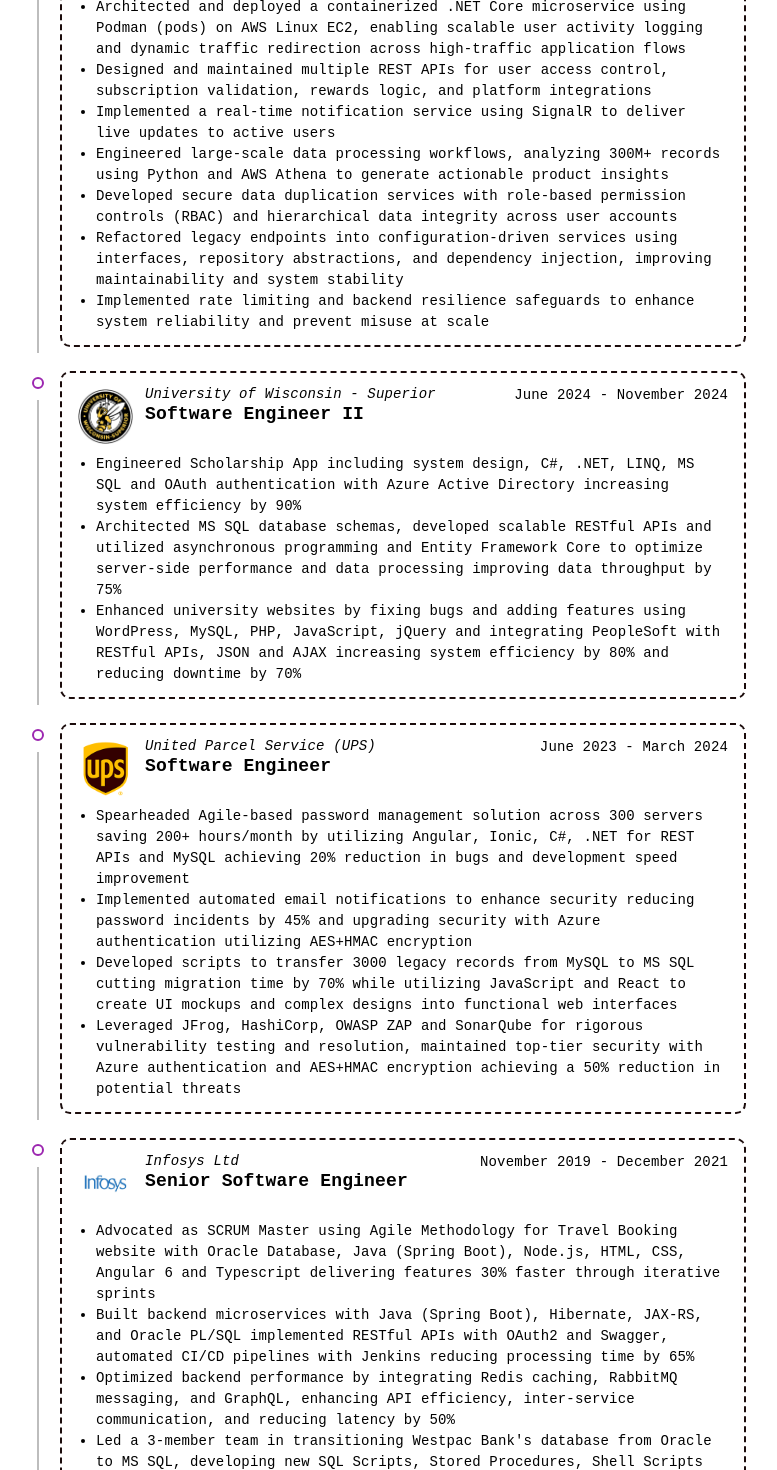
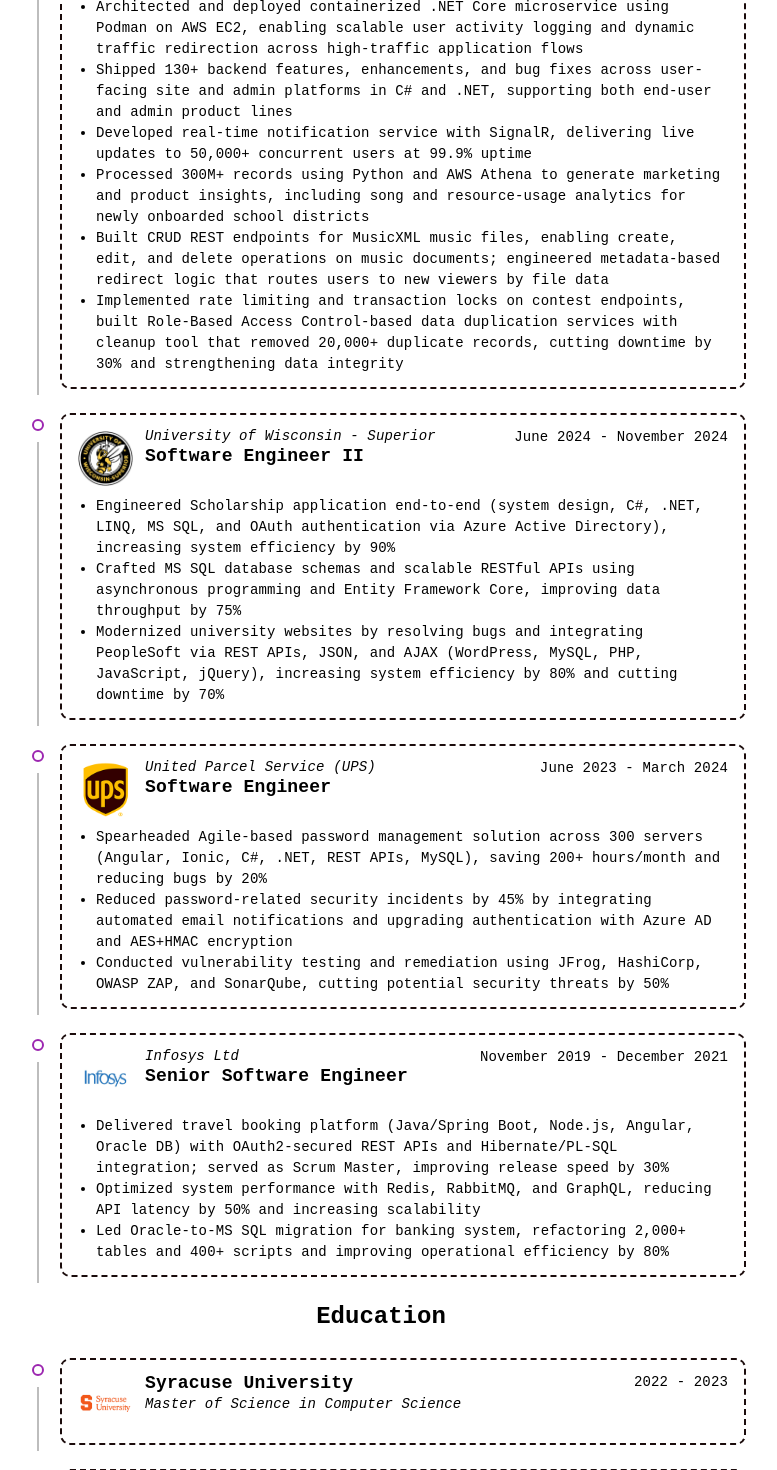
Before and after one commit to RobMinister/PersonalPortfolio, a React (Vite) app: page / in a window 1280 px wide. Shown: the part 2160-3630 px from the top of the page, without its empty margins (259-1036 px from the left). Built offline with nearby package versions, Linux system fonts and the light colour scheme.

Commit message:
Refactor job descriptions for clarity and conciseness

```diff
--- a/src/data/content.js
+++ b/src/data/content.js
@@ -205,14 +205,13 @@
     role: "Backend Software Engineer",
     date: "May 2025 - Present",
     description: [
-      "Architected and deployed a containerized .NET Core microservice using Podman (pods) on AWS Linux EC2, enabling scalable user activity logging and dynamic traffic redirection across high-traffic application flows",
-      "Designed and maintained multiple REST APIs for user access control, subscription validation, rewards logic, and platform integrations",
-      "Implemented a real-time notification service using SignalR to deliver live updates to active users",
-      "Engineered large-scale data processing workflows, analyzing 300M+ records using Python and AWS Athena to generate actionable product insights",
-      "Developed secure data duplication services with role-based permission controls (RBAC) and hierarchical data integrity across user accounts",
-      "Refactored legacy endpoints into configuration-driven services using interfaces, repository abstractions, and dependency injection, improving maintainability and system stability",
-      "Implemented rate limiting and backend resilience safeguards to enhance system reliability and prevent misuse at scale"
-    ],
+  "Architected and deployed containerized .NET Core microservice using Podman on AWS EC2, enabling scalable user activity logging and dynamic traffic redirection across high-traffic application flows",
+  "Shipped 130+ backend features, enhancements, and bug fixes across user-facing site and admin platforms in C# and .NET, supporting both end-user and admin product lines",
+  "Developed real-time notification service with SignalR, delivering live updates to 50,000+ concurrent users at 99.9% uptime",
+  "Processed 300M+ records using Python and AWS Athena to generate marketing and product insights, including song and resource-usage analytics for newly onboarded school districts",
+  "Built CRUD REST endpoints for MusicXML music files, enabling create, edit, and delete operations on music documents; engineered metadata-based redirect logic that routes users to new viewers by file data",
+  "Implemented rate limiting and transaction locks on contest endpoints, built Role-Based Access Control-based data duplication services with cleanup tool that removed 20,000+ duplicate records, cutting downtime by 30% and strengthening data integrity"
+ ],
     img: "/QUAVERED.png"
   },
   {
@@ -221,10 +220,10 @@
     role: "Software Engineer II",
     date: "June 2024 - November 2024",
     description: [
-      "Engineered Scholarship App including system design, C#, .NET, LINQ, MS SQL and OAuth authentication with Azure Active Directory increasing system efficiency by 90%",
-      "Architected MS SQL database schemas, developed scalable RESTful APIs and utilized asynchronous programming and Entity Framework Core to optimize server-side performance and data processing improving data throughput by 75%",
-      "Enhanced university websites by fixing bugs and adding features using WordPress, MySQL, PHP, JavaScript, jQuery and integrating PeopleSoft with RESTful APIs, JSON and AJAX increasing system efficiency by 80% and reducing downtime by 70%"
-    ],
+  "Engineered Scholarship application end-to-end (system design, C#, .NET, LINQ, MS SQL, and OAuth authentication via Azure Active Directory), increasing system efficiency by 90%",
+  "Crafted MS SQL database schemas and scalable RESTful APIs using asynchronous programming and Entity Framework Core, improving data throughput by 75%",
+  "Modernized university websites by resolving bugs and integrating PeopleSoft via REST APIs, JSON, and AJAX (WordPress, MySQL, PHP, JavaScript, jQuery), increasing system efficiency by 80% and cutting downtime by 70%"
+ ],
     img: "/UWS.png"
   },
   {
@@ -233,11 +232,10 @@
     role: "Software Engineer",
     date: "June 2023 - March 2024",
     description: [
-      "Spearheaded Agile-based password management solution across 300 servers saving 200+ hours/month by utilizing Angular, Ionic, C#, .NET for REST APIs and MySQL achieving 20% reduction in bugs and development speed improvement",
-      "Implemented automated email notifications to enhance security reducing password incidents by 45% and upgrading security with Azure authentication utilizing AES+HMAC encryption",
-      "Developed scripts to transfer 3000 legacy records from MySQL to MS SQL cutting migration time by 70% while utilizing JavaScript and React to create UI mockups and complex designs into functional web interfaces",
-      "Leveraged JFrog, HashiCorp, OWASP ZAP and SonarQube for rigorous vulnerability testing and resolution, maintained top-tier security with Azure authentication and AES+HMAC encryption achieving a 50% reduction in potential threats"
-    ],
+  "Spearheaded Agile-based password management solution across 300 servers (Angular, Ionic, C#, .NET, REST APIs, MySQL), saving 200+ hours/month and reducing bugs by 20%",
+  "Reduced password-related security incidents by 45% by integrating automated email notifications and upgrading authentication with Azure AD and AES+HMAC encryption",
+  "Conducted vulnerability testing and remediation using JFrog, HashiCorp, OWASP ZAP, and SonarQube, cutting potential security threats by 50%"
+ ],
     img: "/UPS.png"
   },
   {
@@ -246,12 +244,10 @@
     role: "Senior Software Engineer",
     date: "November 2019 - December 2021",
     description: [
-      "Advocated as SCRUM Master using Agile Methodology for Travel Booking website with Oracle Database, Java (Spring Boot), Node.js, HTML, CSS, Angular 6 and Typescript delivering features 30% faster through iterative sprints",
-      "Built backend microservices with Java (Spring Boot), Hibernate, JAX-RS, and Oracle PL/SQL implemented RESTful APIs with OAuth2 and Swagger, automated CI/CD pipelines with Jenkins reducing processing time by 65%",
-      "Optimized backend performance by integrating Redis caching, RabbitMQ messaging, and GraphQL, enhancing API efficiency, inter-service communication, and reducing latency by 50%",
-      "Led a 3-member team in transitioning Westpac Bank's database from Oracle to MS SQL, developing new SQL Scripts, Stored Procedures, Shell Scripts and SFTP Configuration encompassing more than 2000 tables and 400 scripts",
-      "Devised Shell Script code utilizing UNIX and Control-M, automating retrieval and secure transfer of essential files for Risk Analysis; resulted in remarkable 80% improvement in efficiency, saving 25+ hours per week"
-    ],
+  "Delivered travel booking platform (Java/Spring Boot, Node.js, Angular, Oracle DB) with OAuth2-secured REST APIs and Hibernate/PL-SQL integration; served as Scrum Master, improving release speed by 30%",
+  "Optimized system performance with Redis, RabbitMQ, and GraphQL, reducing API latency by 50% and increasing scalability",
+  "Led Oracle-to-MS SQL migration for banking system, refactoring 2,000+ tables and 400+ scripts and improving operational efficiency by 80%"
+ ],
     img: "/INFOSYS.jpg"
   }
 ];
```
